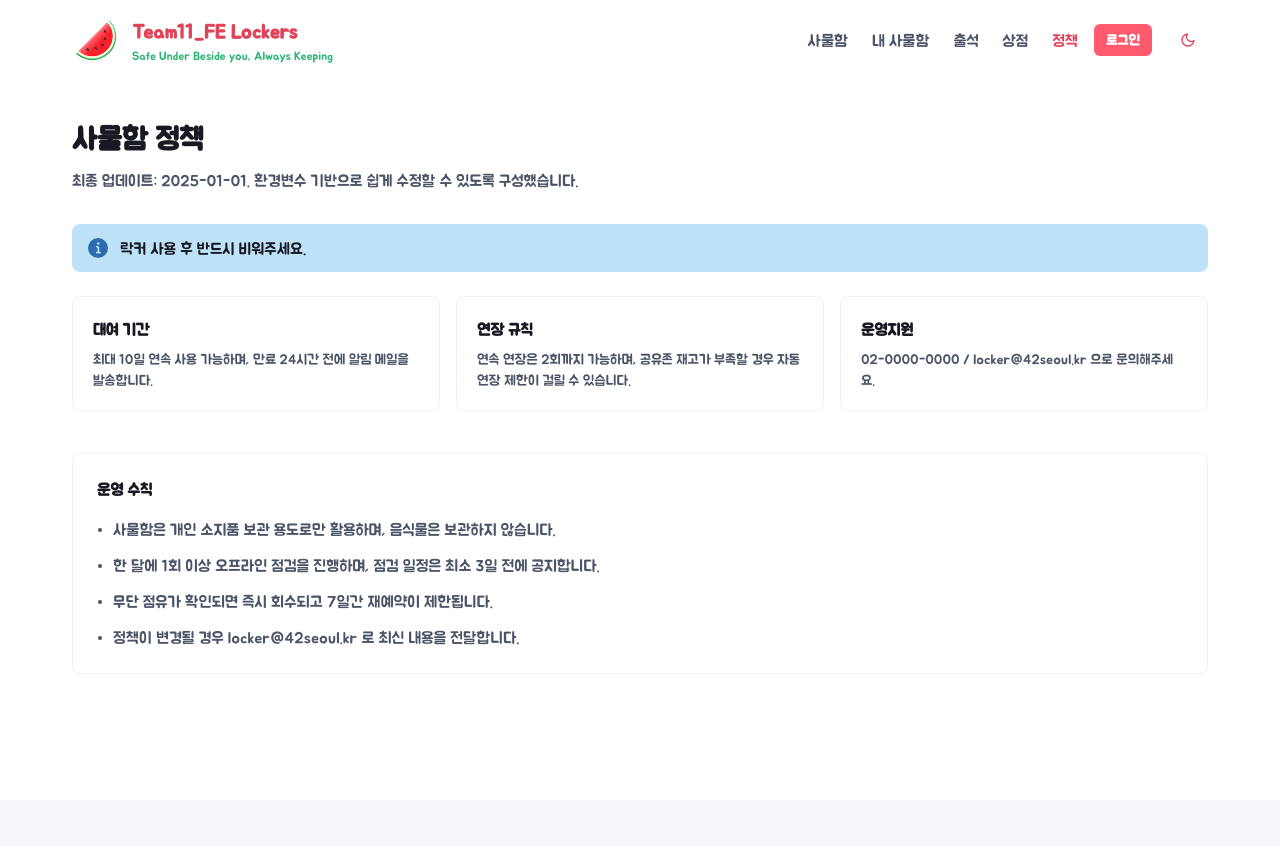
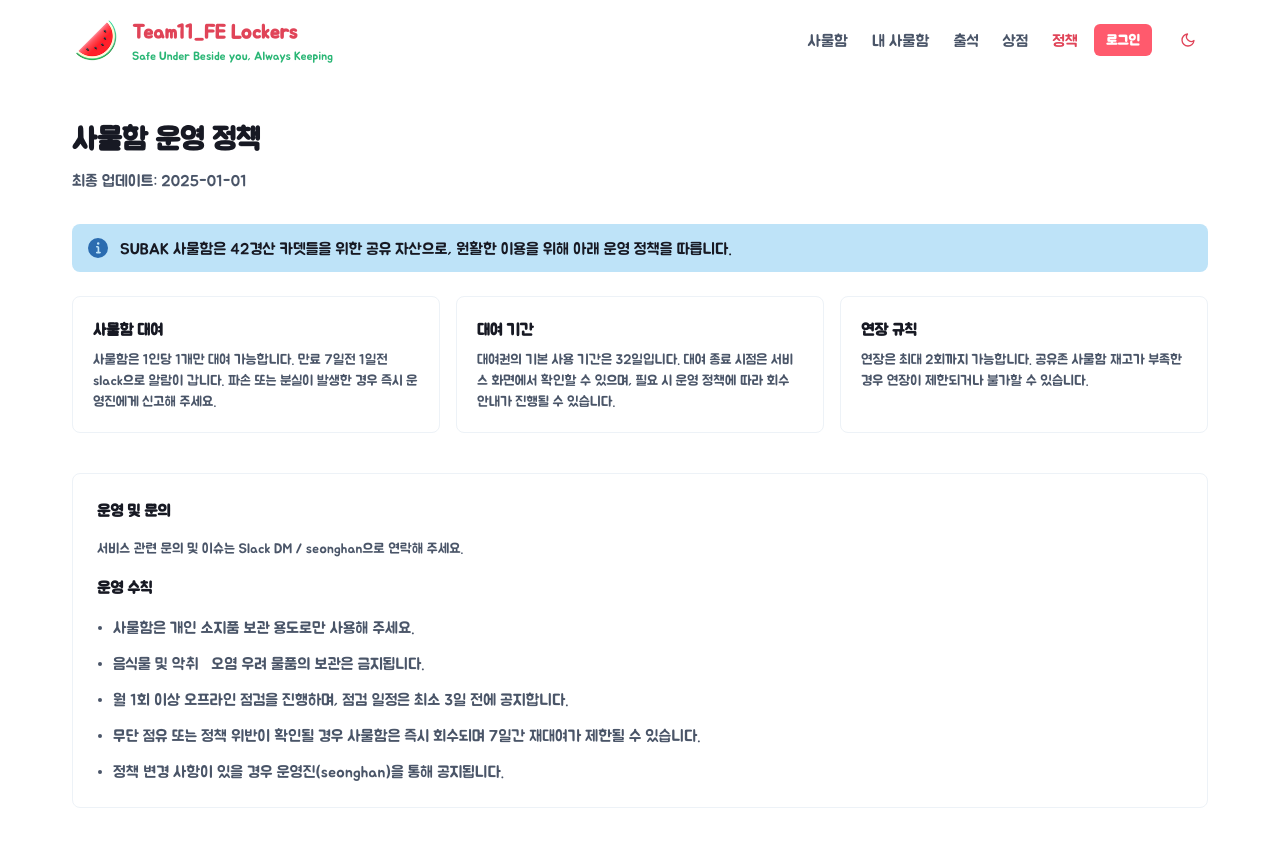
Before and after one commit to 42-Gy/ft_cabinet_FE, a React (Vite) app: page /policy in a window 1280 px wide. Before the commit the page ends 800 px from the top, so only its background shows below. Built offline with nearby package versions, Linux system fonts and the light colour scheme; no server answers.

Commit message:
Feat: update policy copy and admin pending photo

```diff
--- a/src/app/routes/PolicyPage.tsx
+++ b/src/app/routes/PolicyPage.tsx
@@ -1,38 +1,57 @@
-import { Alert, AlertDescription, AlertIcon, Box, ListItem, SimpleGrid, Text, UnorderedList } from '@chakra-ui/react'
+import {
+  Alert,
+  AlertDescription,
+  AlertIcon,
+  Box,
+  ListItem,
+  SimpleGrid,
+  Text,
+  UnorderedList,
+} from '@chakra-ui/react'
 import { PageHeader } from '@/components/molecules/PageHeader'
 import { env } from '@/libs/env'
 
 export const PolicyPage = () => {
   const policyHighlights = [
     {
+      title: '사물함 대여',
+      description:
+        '사물함은 1인당 1개만 대여 가능합니다. 만료 7일전 1일전 slack으로 알람이 갑니다. 파손 또는 분실이 발생한 경우 즉시 운영진에게 신고해 주세요.',
+    },
+    {
       title: '대여 기간',
-      description: '최대 10일 연속 사용 가능하며, 만료 24시간 전에 알림 메일을 발송합니다.',
+      description:
+        '대여권의 기본 사용 기간은 32일입니다. 대여 종료 시점은 서비스 화면에서 확인할 수 있으며, 필요 시 운영 정책에 따라 회수 안내가 진행될 수 있습니다.',
     },
     {
       title: '연장 규칙',
-      description: '연속 연장은 2회까지 가능하며, 공유존 재고가 부족할 경우 자동 연장 제한이 걸릴 수 있습니다.',
-    },
-    {
-      title: '운영지원',
-      description: `${env.policyContact} / ${env.policyEmail} 으로 문의해주세요.`,
+      description:
+        '연장은 최대 2회까지 가능합니다. 공유존 사물함 재고가 부족한 경우 연장이 제한되거나 불가할 수 있습니다.',
     },
   ]
 
   return (
     <Box>
-      <PageHeader
-        title="사물함 정책"
-        description={`최종 업데이트: ${env.policyUpdatedAt}. 환경변수 기반으로 쉽게 수정할 수 있도록 구성했습니다.`}
-      />
+      <PageHeader title="사물함 운영 정책" description={`최종 업데이트: ${env.policyUpdatedAt}`} />
 
       <Alert status="info" borderRadius="lg" mb={6}>
         <AlertIcon />
-        <AlertDescription>{env.policySummary}</AlertDescription>
+        <AlertDescription>
+          SUBAK 사물함은 42경산 카뎃들을 위한 공유 자산으로, 원활한 이용을 위해 아래 운영 정책을
+          따릅니다.
+        </AlertDescription>
       </Alert>
 
       <SimpleGrid columns={{ base: 1, md: 3 }} spacing={4} mb={10}>
         {policyHighlights.map((item) => (
-          <Box key={item.title} p={5} borderRadius="lg" bg="white" borderWidth={1} borderColor="gray.100">
+          <Box
+            key={item.title}
+            p={5}
+            borderRadius="lg"
+            bg="white"
+            borderWidth={1}
+            borderColor="gray.100"
+          >
             <Text fontWeight="bold" mb={2}>
               {item.title}
             </Text>
@@ -45,13 +64,25 @@ export const PolicyPage = () => {
 
       <Box borderRadius="lg" bg="white" p={6} borderWidth={1} borderColor="gray.100">
         <Text fontWeight="bold" mb={4}>
+          운영 및 문의
+        </Text>
+        <Text fontSize="sm" color="gray.600" mb={4}>
+          서비스 관련 문의 및 이슈는 Slack DM / seonghan으로 연락해 주세요.
+        </Text>
+        <Text fontWeight="bold" mb={4}>
           운영 수칙
         </Text>
         <UnorderedList spacing={3} color="gray.600">
-          <ListItem>사물함은 개인 소지품 보관 용도로만 활용하며, 음식물은 보관하지 않습니다.</ListItem>
-          <ListItem>한 달에 1회 이상 오프라인 점검을 진행하며, 점검 일정은 최소 3일 전에 공지합니다.</ListItem>
-          <ListItem>무단 점유가 확인되면 즉시 회수되고 7일간 재예약이 제한됩니다.</ListItem>
-          <ListItem>정책이 변경될 경우 {env.policyEmail} 로 최신 내용을 전달합니다.</ListItem>
+          <ListItem>사물함은 개인 소지품 보관 용도로만 사용해 주세요.</ListItem>
+          <ListItem>음식물 및 악취·오염 우려 물품의 보관은 금지됩니다.</ListItem>
+          <ListItem>
+            월 1회 이상 오프라인 점검을 진행하며, 점검 일정은 최소 3일 전에 공지합니다.
+          </ListItem>
+          <ListItem>
+            무단 점유 또는 정책 위반이 확인될 경우 사물함은 즉시 회수되며 7일간 재대여가 제한될 수
+            있습니다.
+          </ListItem>
+          <ListItem>정책 변경 사항이 있을 경우 운영진(seonghan)을 통해 공지됩니다.</ListItem>
         </UnorderedList>
       </Box>
     </Box>
--- a/src/features/admin/components/AdminDashboard.tsx
+++ b/src/features/admin/components/AdminDashboard.tsx
@@ -7,6 +7,7 @@ import {
   FormControl,
   FormLabel,
   HStack,
+  Image,
   Input,
   NumberInput,
   NumberInputField,
@@ -315,6 +316,11 @@ export const AdminDashboard = () => {
                           <Text fontSize="sm" color={mutedText}>
                             {item.statusNote ?? '사유 없음'}
                           </Text>
+                          {item.photoUrl && (
+                            <Box mt={3} borderWidth={1} borderColor={highlightBorder} borderRadius="md" overflow="hidden">
+                              <Image src={item.photoUrl} alt={`사물함 ${item.visibleNum} 사진`} w="full" />
+                            </Box>
+                          )}
                           <Button
                             mt={2}
                             size="sm"
--- a/src/features/admin/types/index.ts
+++ b/src/features/admin/types/index.ts
@@ -82,6 +82,7 @@ export interface AdminCabinetDetail {
 export interface AdminCabinetPendingItem {
   visibleNum: number
   statusNote?: string | null
+  photoUrl?: string | null
   lentType?: CabinetLentType | null
 }
 
```
